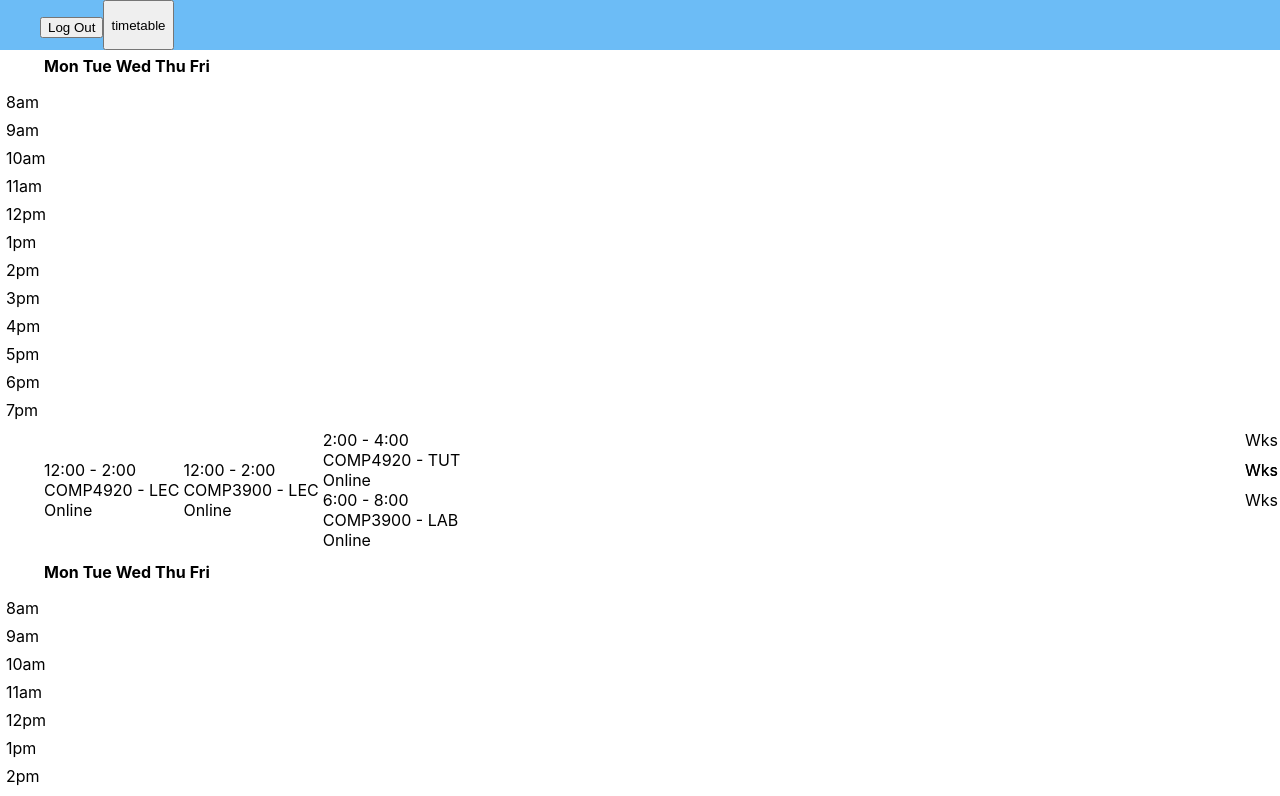
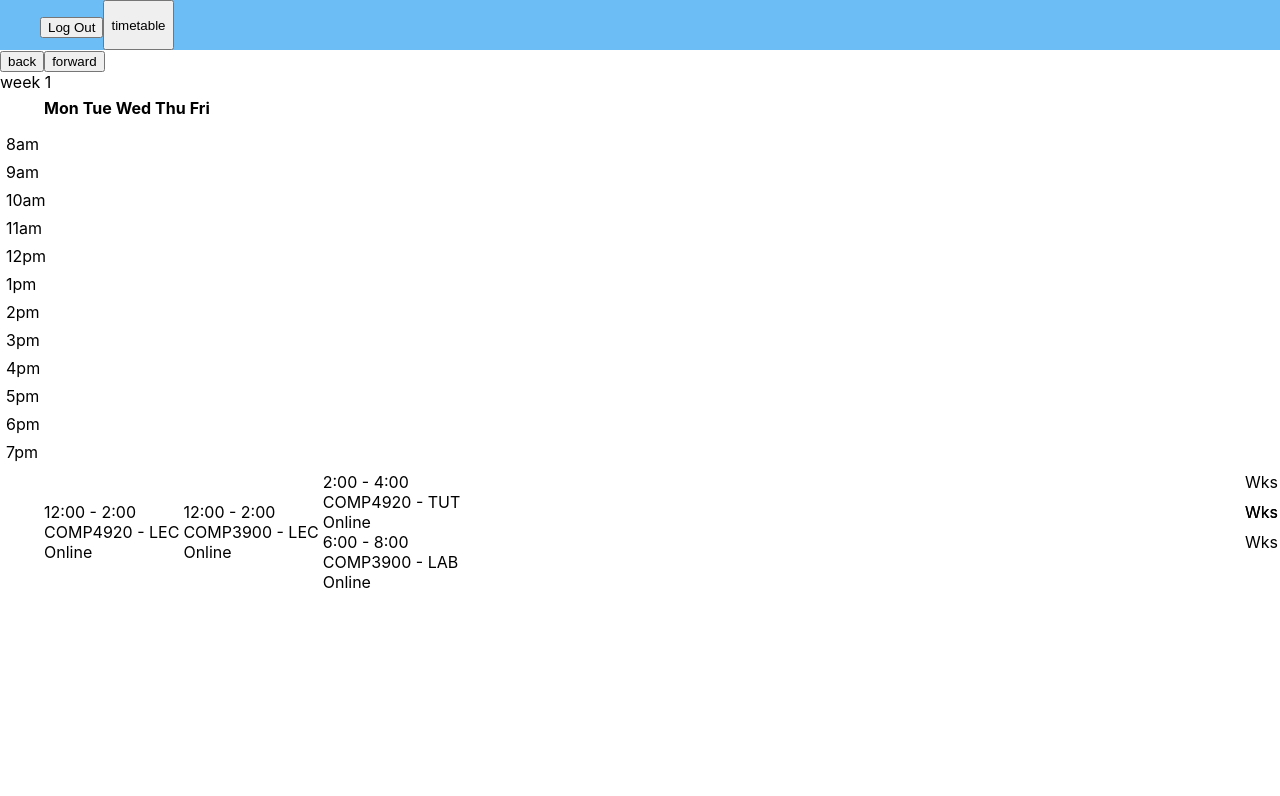
Before and after one commit to RyderAU/capstone-project, a React (Create React App) app in the folder frontend/: page /dashboard/timetable in a window 1280 px wide. Shown: the top 796 px of the page. Built offline with nearby package versions, Linux system fonts and the light colour scheme.

Commit message:
Basic carousel functionality

```diff
--- a/frontend/src/components/Timetable.jsx
+++ b/frontend/src/components/Timetable.jsx
@@ -1,3 +1,5 @@
+import { useState } from "react";
+
 const Timetable = () => {
   // dummy response
   const res = {
@@ -19,22 +21,38 @@ const Timetable = () => {
     ],
   };
 
-  const htmlString = res.timetables[0];
+  const [current, setCurrent] = useState(0);
+  const length = res.timetables.length;
+
+  const nextSlide = () => {
+    setCurrent(current === length - 1 ? 0 : current + 1);
+  };
+
+  const prevSlide = () => {
+    setCurrent(current === 0 ? length - 1 : current - 1);
+  };
+
+  console.log(current);
 
   return (
     <div>
+      <button onClick={prevSlide}>back</button>
+      <button onClick={nextSlide}>forward</button>
+      <div>week {current + 1}</div>
       <div className="carousel">
-        {res.timetables.map((table) => {
+        {res.timetables.map((table, index) => {
           return (
             <div
-              className="carousel-slide"
-              dangerouslySetInnerHTML={{ __html: table }}
-            />
+              className={index === current ? "table-active" : "table"}
+              key={index}
+            >
+              {index === current && (
+                <div dangerouslySetInnerHTML={{ __html: table }} />
+              )}
+            </div>
           );
         })}
       </div>
-      <button class="carousel-button carousel-button-left">back</button>
-      <button class="carousel-button carousel-button-right">forward</button>
     </div>
   );
 };
```
